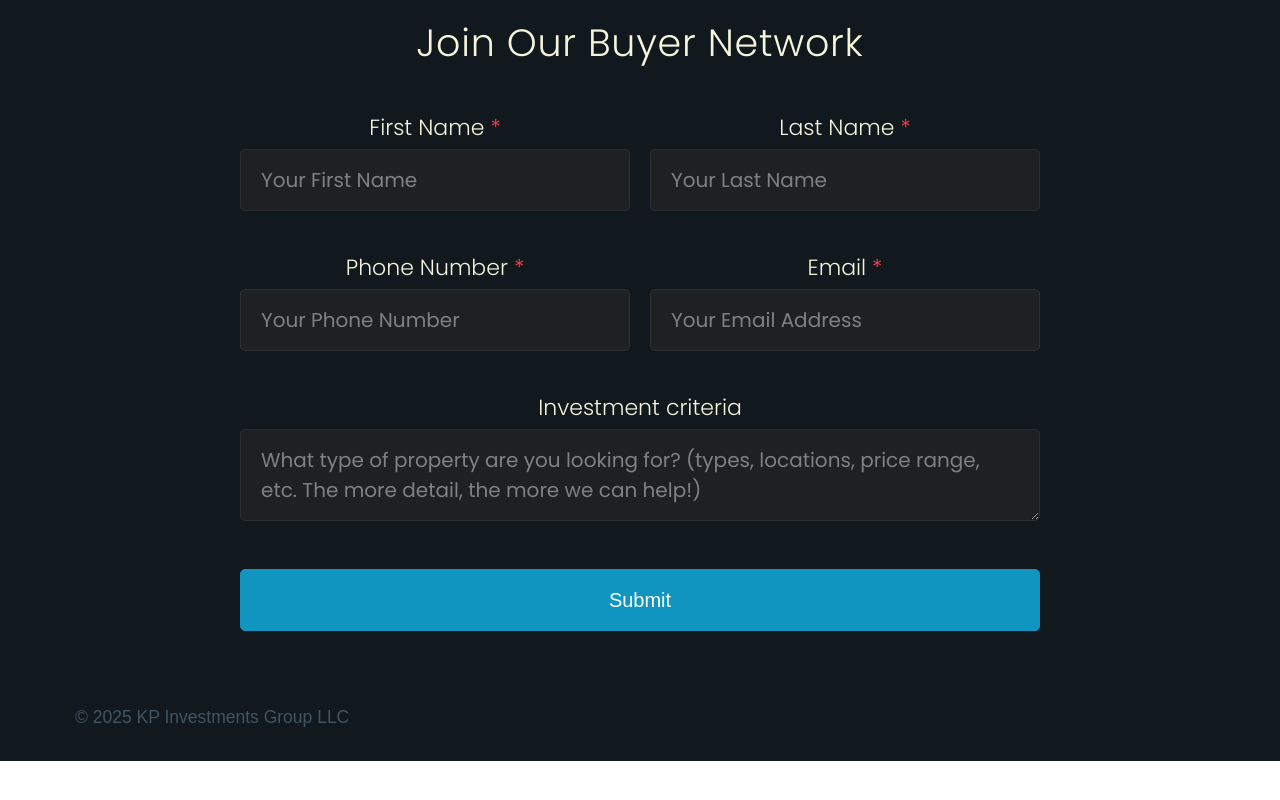
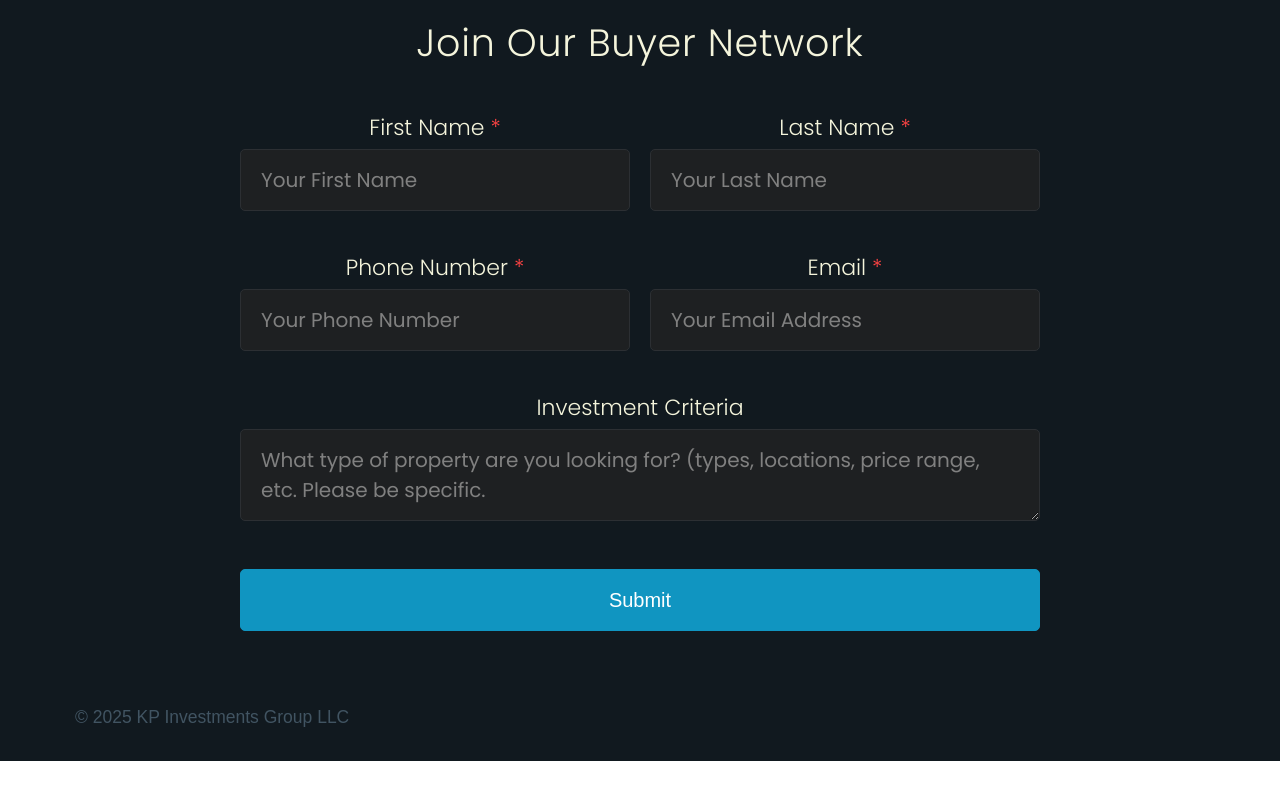
Before and after one commit to kishanpatel2003/kpi, a plain HTML site: page buyers.html in a window 1280 px wide. Shown: the part 1804-2604 px from the top of the page. Drawn offline with nearby package versions, Linux system fonts and the light colour scheme.

Commit message:
Update buyers.html

```diff
--- a/buyers.html
+++ b/buyers.html
@@ -15,7 +15,7 @@
                 <img src="/imgs/newlogo.png" alt="KP Investments Logo">
             </div>
             <div class="nav-links">
-                <a href="index.html">Interested in Selling?</a>
+                <a href="index.html">Interested in Selling Your Home?</a>
             </div>
         </nav>
         <div class="header-content">
@@ -97,8 +97,8 @@
                 <!-- Message row -->
                 <div class="form-row">
                     <div class="form-group">
-                        <label for="message">Investment criteria</label>
-                        <textarea id="message" name="message" placeholder="What type of property are you looking for? (types, locations, price range, etc. The more detail, the more we can help!)"></textarea>
+                        <label for="message">Investment Criteria</label>
+                        <textarea id="message" name="message" placeholder="What type of property are you looking for? (types, locations, price range, etc. Please be specific."></textarea>
                     </div>
                 </div>
 
```
